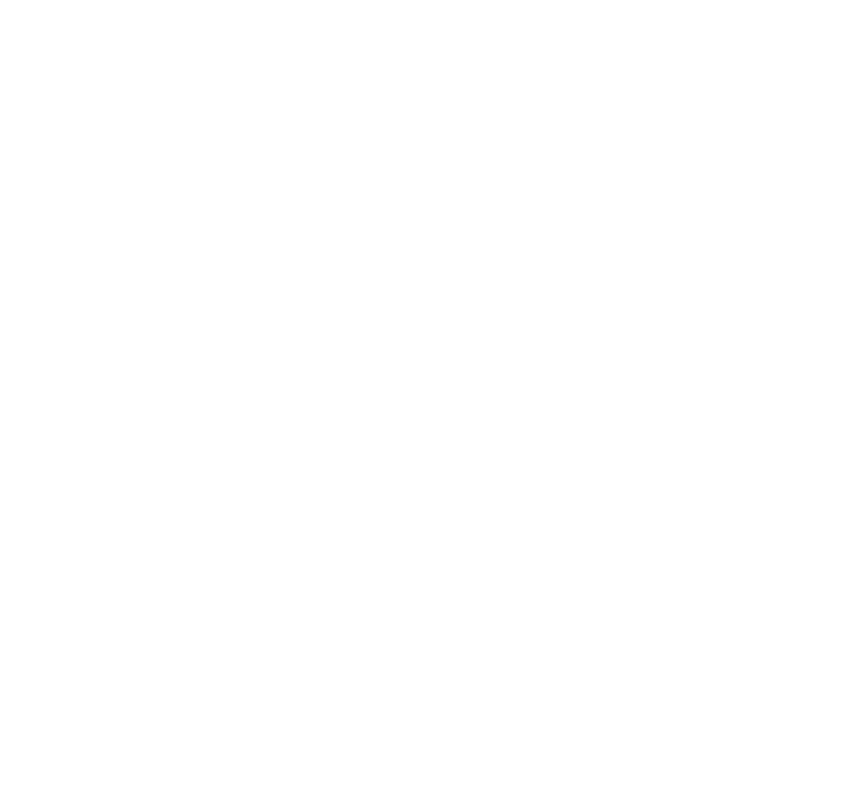
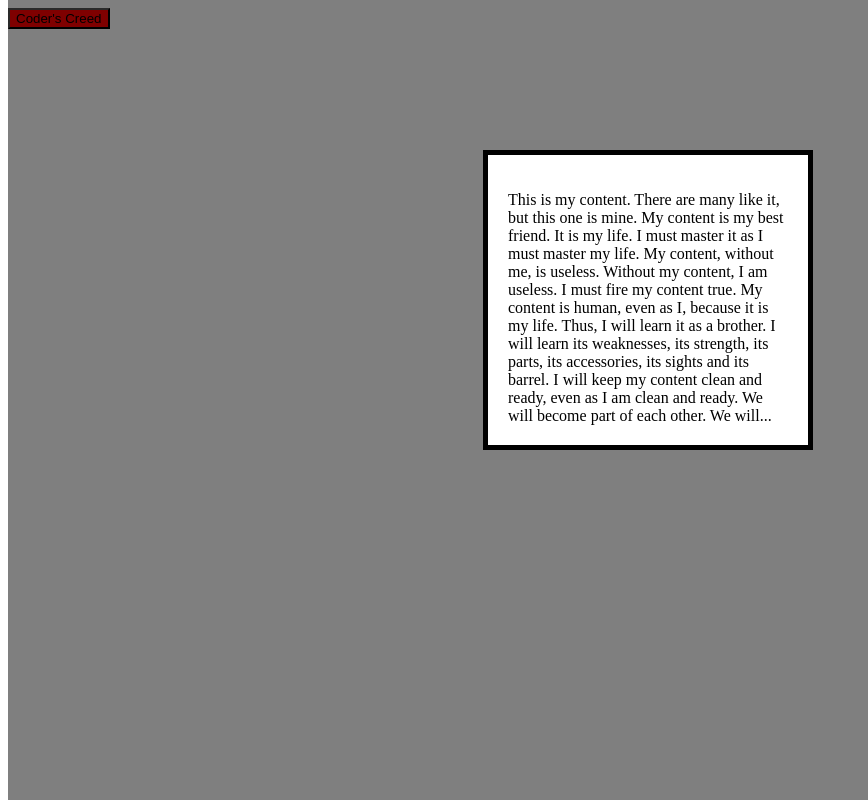
Before and after one commit to johnlagreco/JLagreco_JS_Modal, a plain HTML site: page index.html in a window 1280 px wide. Shown: the whole page, without its empty margins (0-868 px from the left). Drawn offline with nearby package versions, Linux system fonts and the light colour scheme.

Commit message:
Added styling & more HTML

```diff
--- a/index.html
+++ b/index.html
@@ -7,11 +7,26 @@
 </head>
 <body>
 
+	<button type="button" id="butt">Coder's Creed</button>
 
 
-
+	<div class="surrounding">
+		<div class="center">
+			<p id="para">This is my content. There are many like it, but this one is mine.
+			My content is my best friend. It is my life. I must master it as I must master my life.
+			My content, without me, is useless. Without my content, I am useless. I must fire my content true. My content is human, even as I, because it is my life. Thus, I will learn it as a brother. I will learn its weaknesses, its strength, its parts, its accessories, its sights and its barrel. I will keep my content clean and ready, even as I am clean and ready. We will become part of each other. We will...</p>
+		</div>
+	</div>
 
 	<script src="https://ajax.googleapis.com/ajax/libs/jquery/2.1.3/jquery.min.js"></script>
 	<script src="script.js"></script>
 </body>
 </html>
+
+
+<!-- A modal is similar to a lightbox in that it obscures existing content on the page to alert the user to an important fact or bit of text.
+
+Create a webpage with a modal that opens when a user clicks on a link or button on the page. The modal should be centered vertically and horizontally and show text that the user didn't previously see on the page. When the user clicks on the modal or around it, it should disappear.
+
+Use git and make appropriate commits.
+Push to GitHub and submit your link. -->
--- a/style.css
+++ b/style.css
@@ -0,0 +1,26 @@
+.surrounding{
+	position: absolute;
+	width: 100%;
+	height:100%;
+	top:0px;
+	bottom:0px;
+	background-color: rgba(0,0,0,.5);
+	/*display: none;*/
+}
+
+#butt{
+	background-color: red;
+
+}
+
+.center{
+	border: solid 5px black;
+	display: block;
+	background-color: white;
+	padding: 20px;
+	margin-top: 150px;
+	margin-left: auto;
+	margin-right: auto;
+	height: 250px;
+	width: 280px;
+}
```
Also changed, not shown: script.js (line endings or trailing spaces).
